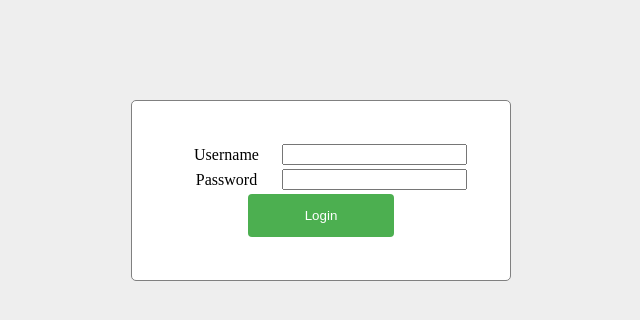
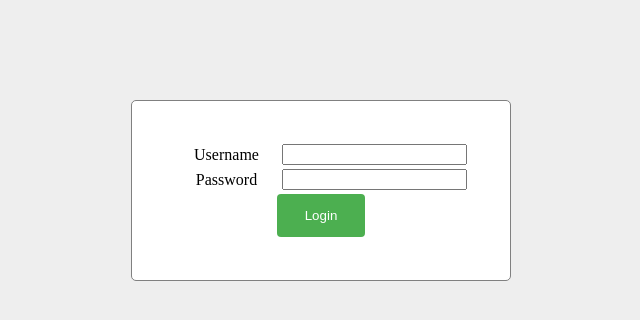
Before and after one commit to Andrea-Ientile-JCMaxwell-5BI/Progetti-Esame-Maturit-2017-Siti-con-Database, a PHP site: page /Login.php in a window 1280 px wide. Shown: the top 320 px of the page, without its empty margins (319-959 px from the left). Run offline with PHP 8.4, Linux system fonts and the light colour scheme.

Commit message:
Update style.css

```diff
--- a/style.css
+++ b/style.css
@@ -25,7 +25,7 @@ body{
  }
 #btn{
 
-    width: 50%;
+    width: 30%;
     background-color: #4CAF50;
     color: white;
     padding: 14px 20px;
```
